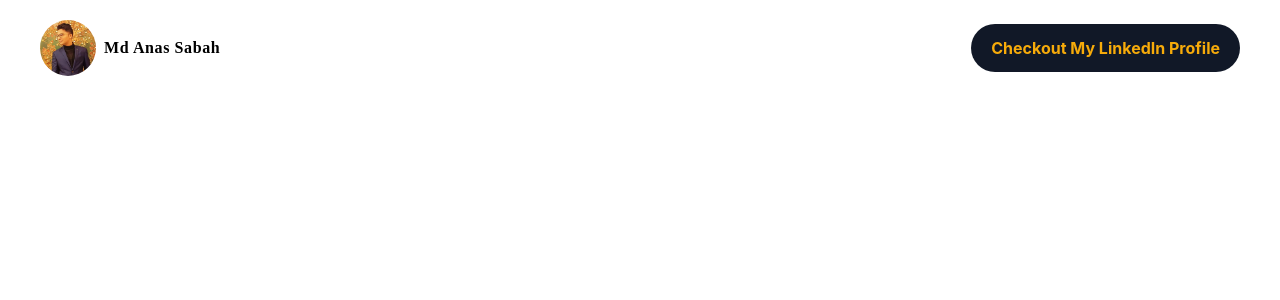
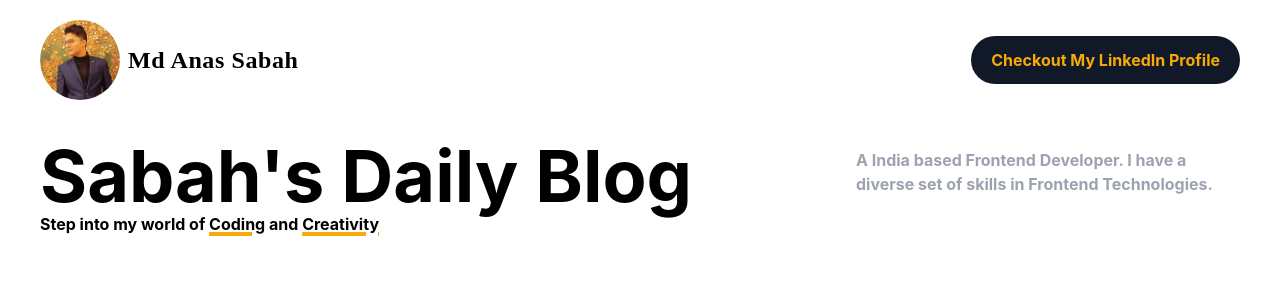
Before and after one commit to md-anas-sabah/my-blog, a React (Create React App) app: page / in a window 1280 px wide. Shown: the top 300 px of the page. Built offline with nearby package versions, Linux system fonts and the light colour scheme; a web font is replaced by a local one.

Commit message:
update: added banner.jsx

```diff
--- a/src/App.js
+++ b/src/App.js
@@ -1,10 +1,12 @@
 import Header from './component/Header';
 import './App.css';
+import Banner from './component/Banner';
 
 function App() {
   return (
     <div className=''>
       <Header />
+      <Banner />
     </div>
   );
 }
--- /dev/null
+++ b/src/component/Banner.jsx
@@ -0,0 +1,17 @@
+const Banner = () => {
+    return (
+      <div  className="flex flex-col lg:flex-row lg:space-x-5 justify-between font-bold px-10 py-5 mb-10 ">
+           <div>
+              <h1 className="text-7xl">Sabah's Daily Blog</h1>
+              <h2 className="mt-5 md:mt-0">
+                  Step into my world of  <span className="underline decoration-4 decoration-[#F7AB0A]">Coding</span>  and <span className="underline decoration-4 decoration-[#F7AB0A]">Creativity</span>
+              </h2>
+           </div>
+           <p className="mt-5 md:mt-2 text-gray-400 max-w-sm">
+           A India based Frontend Developer. I have a diverse set of skills in Frontend Technologies.
+           </p>
+      </div>
+    )
+  }
+
+  export default Banner
--- a/src/component/Header.jsx
+++ b/src/component/Header.jsx
@@ -5,9 +5,9 @@ const Header = () => {
       <header className="flex items-center justify-between space-x-2 font-bold px-10 py-5">
           <div className="flex items-center space-x-2 md:text-2xl md:tracking-wide">
               <a href="/">
-                 <img src={Logo} alt="logo" className="rounded-full  h-14 w-14" />
+                 <img src={Logo} alt="logo" className="rounded-full  h-14 w-14 md:h-20 md:w-20" />
               </a>
-              <h1 className="font-zhi text-base">Md Anas Sabah</h1>
+              <h1 className="font-zhi text-base md:text-2xl">Md Anas Sabah</h1>
           </div>
           <div>
           <a href="https://www.linkedin.com/in/md-anas-sabah/" className="px-5 py-3 text-sm md:text-base bg-gray-900 flex items-center rounded-full text-center text-[#F7AB0A]">
```
